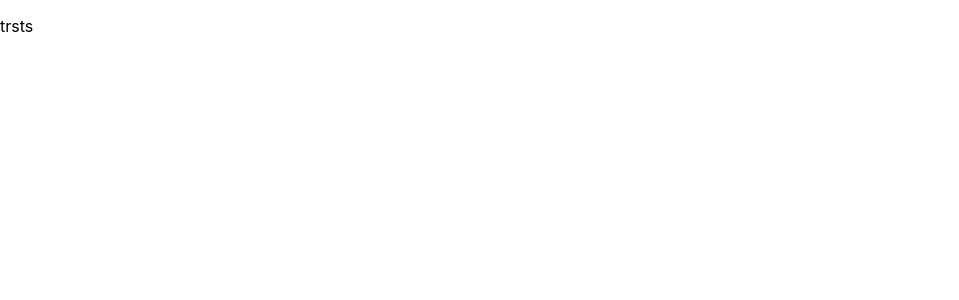
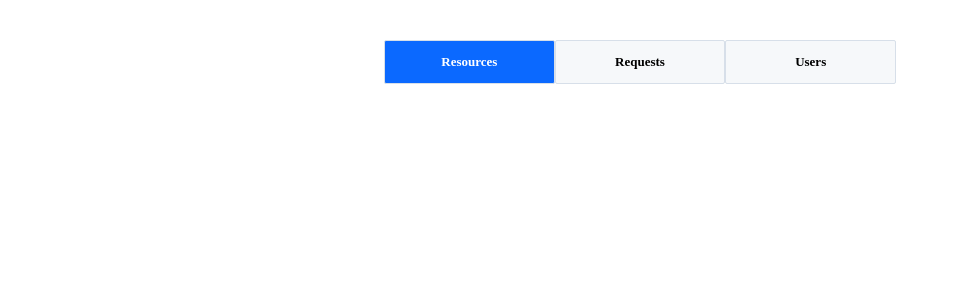
Before and after one commit to nookeshkarri7/Online-tests-, a React (Create React App) app in the folder resource-management/: page / in a window 1280 px wide. Shown: the top 300 px of the page, without its empty margins (0-959 px from the left). Built offline with nearby package versions, Linux system fonts and the light colour scheme.

Commit message:
tabs  & header updated

```diff
--- a/resource-management/src/App.css
+++ b/resource-management/src/App.css
@@ -32,6 +32,7 @@
   from {
     transform: rotate(0deg);
   }
+
   to {
     transform: rotate(360deg);
   }
--- a/resource-management/src/App.js
+++ b/resource-management/src/App.js
@@ -1,11 +1,8 @@
-import logo from './logo.svg';
-
+import TabMenu from '../src/components/TabMenu'
 function App() {
   return (
     <div className="App">
-      <p>trsts
-
-      </p>
+      <TabMenu />
     </div>
   );
 }
--- /dev/null
+++ b/resource-management/src/components/StyledComponents.js
@@ -0,0 +1,60 @@
+import styled, { css } from 'styled-components'
+
+export const devices = {
+    s: `(max-width: 767px)`,
+    m: `(min-width: 768px)`,
+};
+export const Image = styled.img`
+  height:60px;
+  width:60px;
+  ${props => props.user && `width:40px;height:40px;border-radius:100px;`}
+`
+
+export const HeaderDiv = styled.div`
+        padding-top:16px;
+        padding-bottom:16px;
+        padding-left:40px;
+        padding-right:40px;
+        display:flex;
+        flex-direction:row;
+        justify-content:space-between;
+        height:50px;
+        border-width:0px 0px 2px 0px;
+        border-style: solid;
+        border-bottom-color: #D7DFE9;
+    `
+export const ImageUserDiv = styled.div`
+
+`
+
+export const TabMenuMainDiv = styled.div`
+    align-items:center;
+    margin-top:40px;
+
+    @media ${devices.s}{
+        display:flex;
+        flex-direction:column;
+        font-size: 10px;
+    }
+
+    @media ${devices.m}{
+        display:flex;
+        flex-direction:row;
+        font-size: 13px;
+        padding-left:30%;
+        padding-right:30%;
+    }
+`
+export const TabMenuDiv = styled.div`
+    width:200px;
+    border: 1px solid #D7DFE9;
+    border-radius:2px;
+    ${props => props.selected ? 'background: #0B69FF;' : 'background: rgba(215, 223, 233, 0.24)'}
+`
+export const TabMenuP = styled.p`
+    font-family: 'HK Grotesk';
+    font-style: normal;
+    font-weight: 600;
+    text-align: center;
+    color:${props => props.selected ? '#FFFFFF;' : 'black'}
+`
--- a/resource-management/src/components/TabMenu.js
+++ b/resource-management/src/components/TabMenu.js
@@ -0,0 +1,22 @@
+import React from 'react'
+import { TabMenuDiv, TabMenuMainDiv, TabMenuP } from './StyledComponents'
+import { useSelector } from 'react-redux';
+
+const TabMenu = () => {
+    const tabs = useSelector(({ adminReducer }) => adminReducer.tabs)
+
+    const renderTabs = (eachTab) => {
+        return (
+            <TabMenuDiv key={"tabs" + eachTab.id} selected={eachTab.selected}>
+                <TabMenuP selected={eachTab.selected}>{eachTab.title}</TabMenuP>
+            </TabMenuDiv>
+        )
+    }
+
+    return (
+        <TabMenuMainDiv>
+            {tabs.map((eachTab) => renderTabs(eachTab))}
+        </TabMenuMainDiv>
+    )
+}
+export default TabMenu
--- a/resource-management/src/redux/slicer.js
+++ b/resource-management/src/redux/slicer.js
@@ -1,6 +1,7 @@
 import { createSlice } from '@reduxjs/toolkit'
 
 const initialState = {
+    tabs: [{ id: 1, title: 'Resources', selected: true }, { id: 2, title: 'Requests', selected: false }, { id: 3, title: 'Users', selected: false }]
 }
 const adminSlice = createSlice({
     name: "admin",
```
Also changed, not shown: resource-management/src/components/Header.js (+21 -0 lines), resource-management/src/Person/imageuser-image.svg (added), resource-management/src/imageuser.svg (added).
